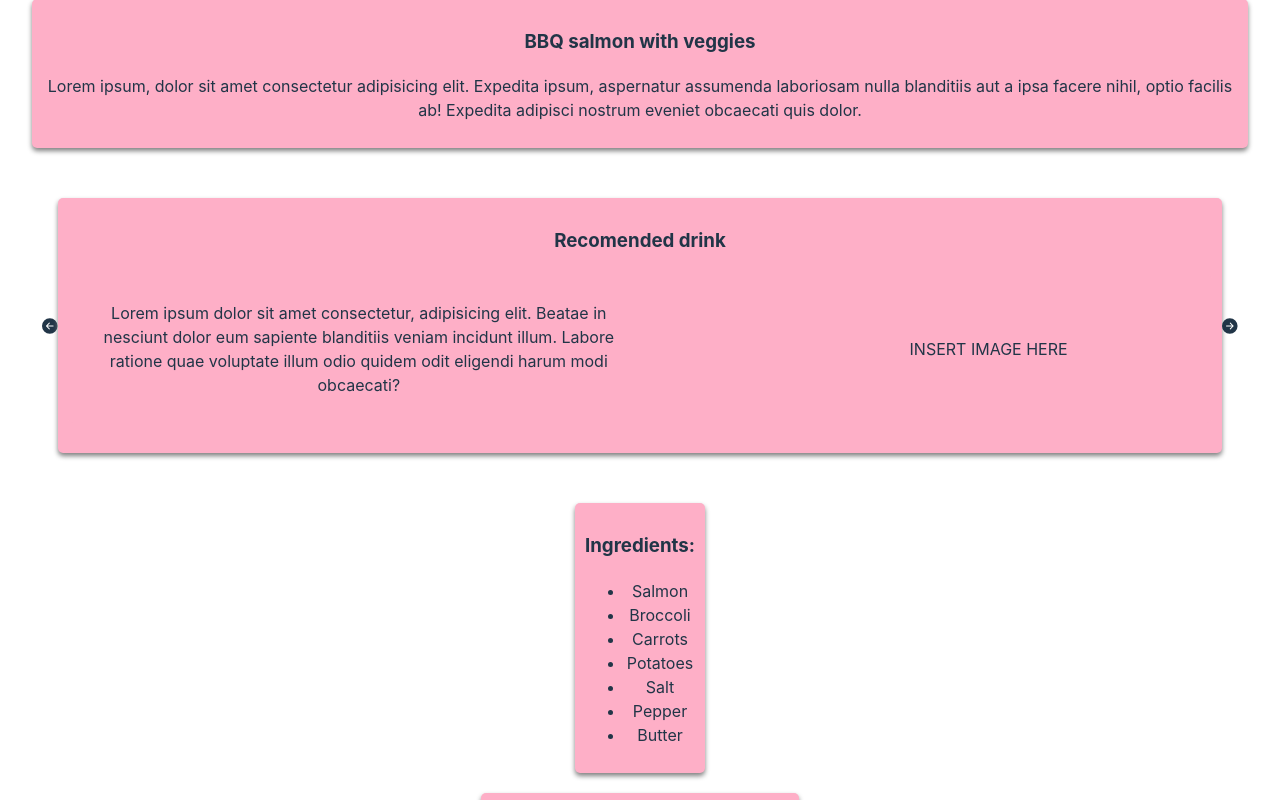
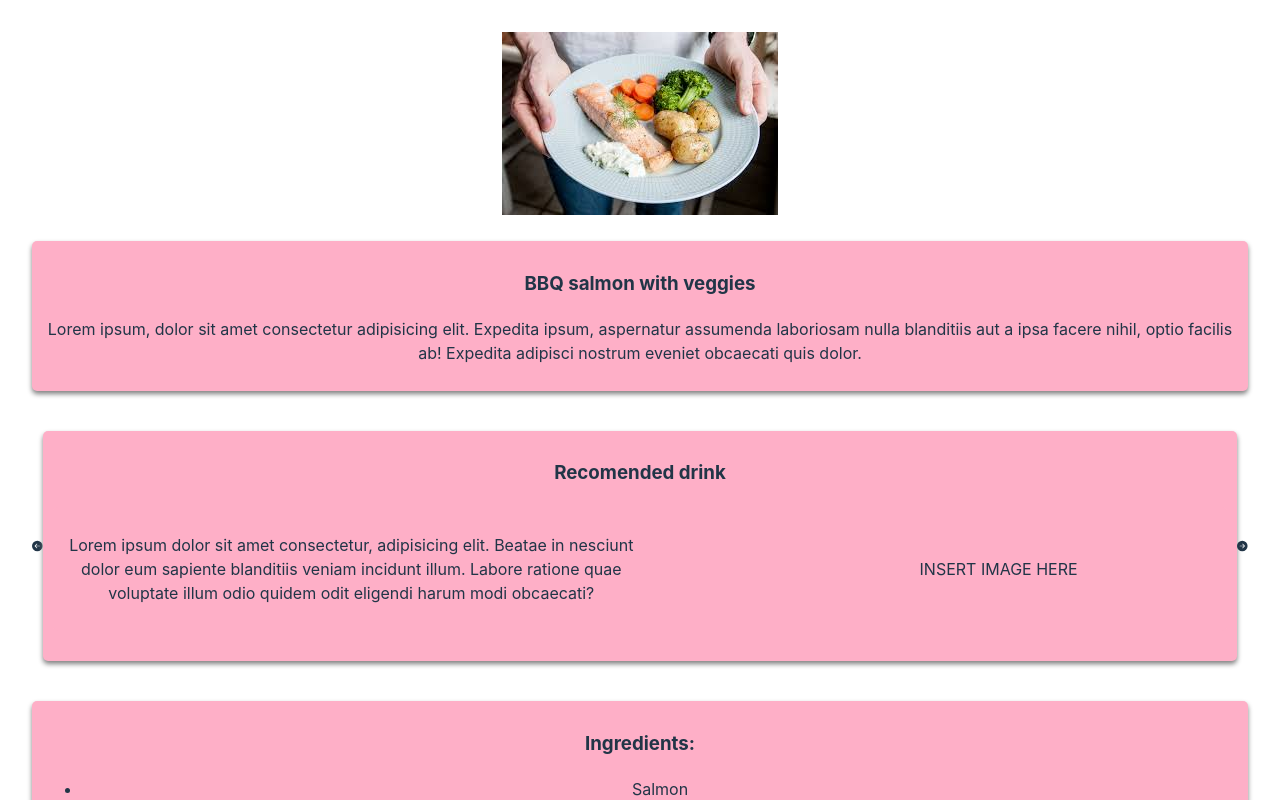
Before and after one commit to Agent00bad/NextRecipe, a React (Vite) app in the folder react/: page / in a window 1280 px wide. Shown: the top 800 px of the page. Built offline with nearby package versions, Linux system fonts and the light colour scheme.

Commit message:
#23 Updated CSS

```diff
--- a/react/src/CSS/recipe.css
+++ b/react/src/CSS/recipe.css
@@ -4,10 +4,11 @@ HTML {
 
 body {
     background-color: var(--white);
-    width: 100vw; min-width: 390px; height: 100vh;
+    /*width: 100vw; min-width: 390px; height: 100vh;*/
     padding-bottom: 30px;
     overflow-x: hidden;
     align-content: center;
+    padding-bottom: 10px;
 }
 
 div {
@@ -36,6 +37,8 @@ h3 {
     position:static;
     align-self: center;
     max-width: 10%;
+    /* margin-left: 2px;
+    margin-right:2px; */
 }
 
 .headimg {
@@ -46,7 +49,9 @@ h3 {
 
 .boxParent{
     width: fit-content;
-    padding: 10px;
+    /*min-width: 70%;*/
+    box-sizing: border-box;
+    /*padding: 10px;*/
     margin-bottom: 20px;
     margin-top: 20px;
     /* border-radius: 4%; */
@@ -56,8 +61,9 @@ h3 {
 .boxA /* Previously known as "box1" */{
     background-color: var(--pink-regular);
     align-content: center;
-    width: fit-content;
-    /* min-width: 350px; */
+    /*width: fit-content;*/
+    box-sizing: border-box;
+    /*min-width: 70%; */
     padding: 10px;
     margin-bottom: 20px;
     margin-top: 20px;
@@ -72,8 +78,6 @@ h3 {
 } */
 
 /* .boxB /* Replaced with "BoxA" in conjunction with "minWidht350 */ /*{
-
-
     /* background-color: var(--pink-regular);
     width: fit-content;
     padding: 10px;
@@ -85,13 +89,15 @@ h3 {
 .innerbox /*used in coonjunction wtih BoxA*/{
     background-color: var(--white);
     align-content: center;
-    margin: 8px;
-    /* width: fit-content; */
+    /* margin: auto; */
+    /* margin-right: 8px; */
+    /* margin-left: 10px; */
+    width: fit-content;
     height: fit-content;
-    min-width: 320;
+    min-width: 280;
     /* width: 390px; */
     padding: 5px;
-    /* border-radius: 4%; */
+    border-radius: 4%;
 }
 
 .img-responsive {
```
